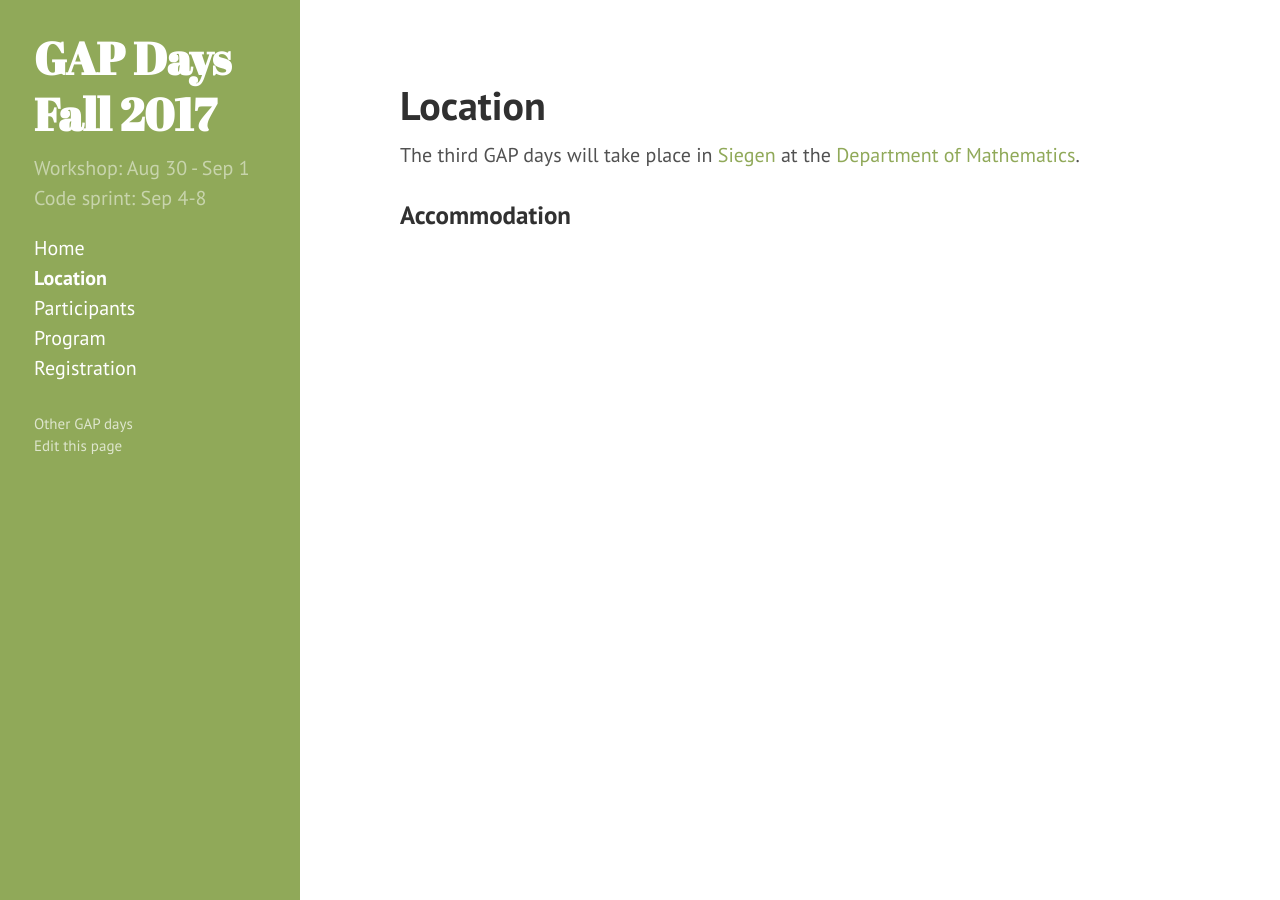
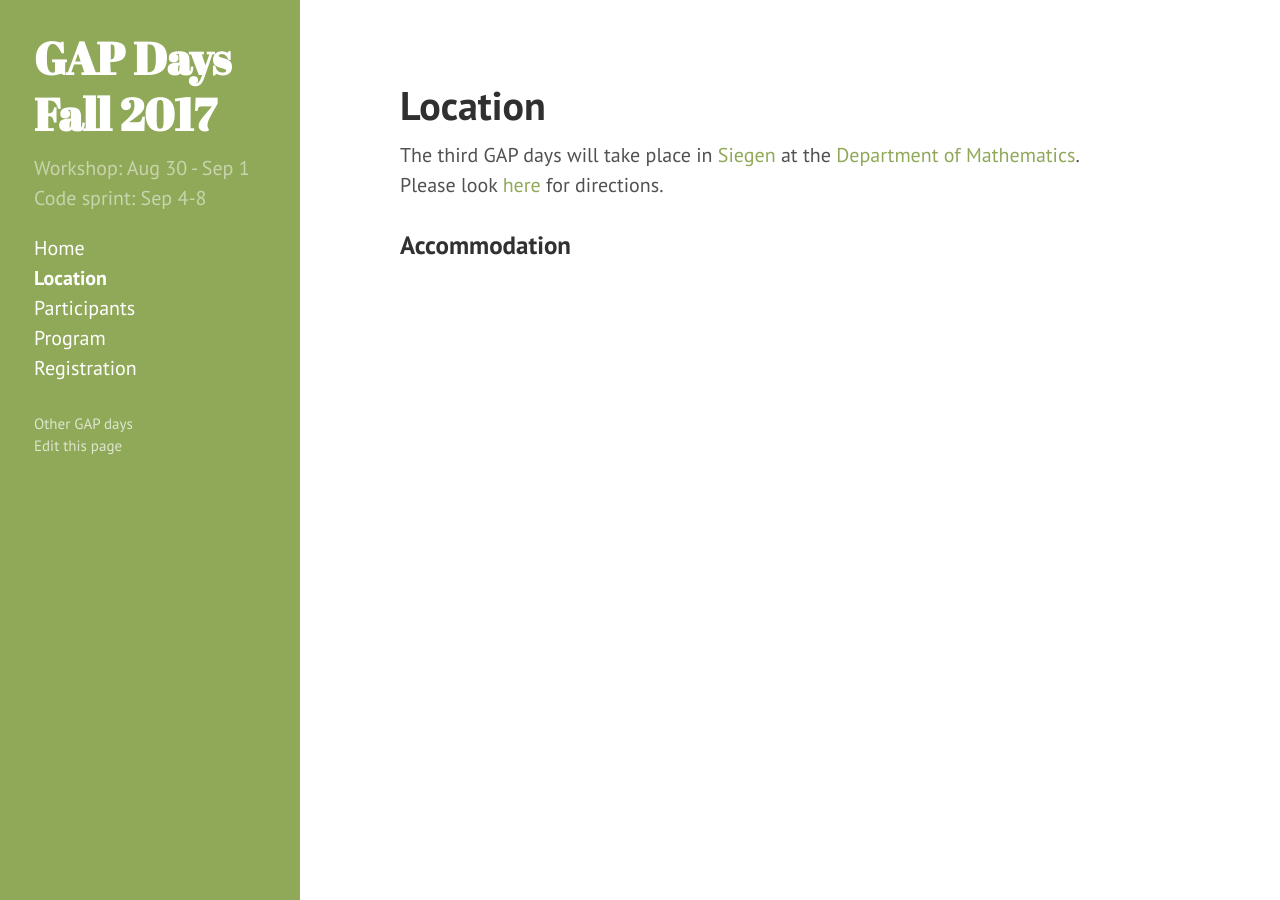
Before and after one commit to lbfm-rwth/gap-in-algebraic-research-2018, a Jekyll site: the page built from location.md, in a window 1280 px wide. Built offline with Jekyll 4.4.1, drawn with Linux system fonts in a browser that asks for light colours.

Commit message:
please look here for directions

```diff
--- a/location.md
+++ b/location.md
@@ -5,6 +5,6 @@ title: Location
 
 The third GAP days will take place in
 [Siegen](http://www.siegen.de/) at the
-[Department of Mathematics](http://www.uni-siegen.de/fb6/fb6/anfahrt/index.html.en?lang=en).
+[Department of Mathematics](http://www.mathematik.uni-siegen.de/). Please look [here](http://www.uni-siegen.de/fb6/fb6/anfahrt/index.html.en?lang=en) for directions.
 
 <h3>Accommodation</h3>
```
